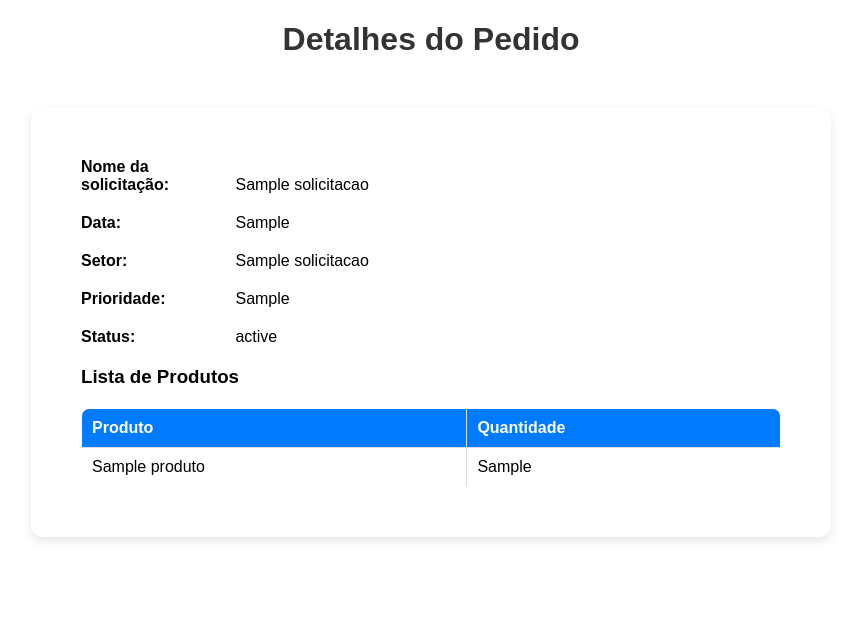
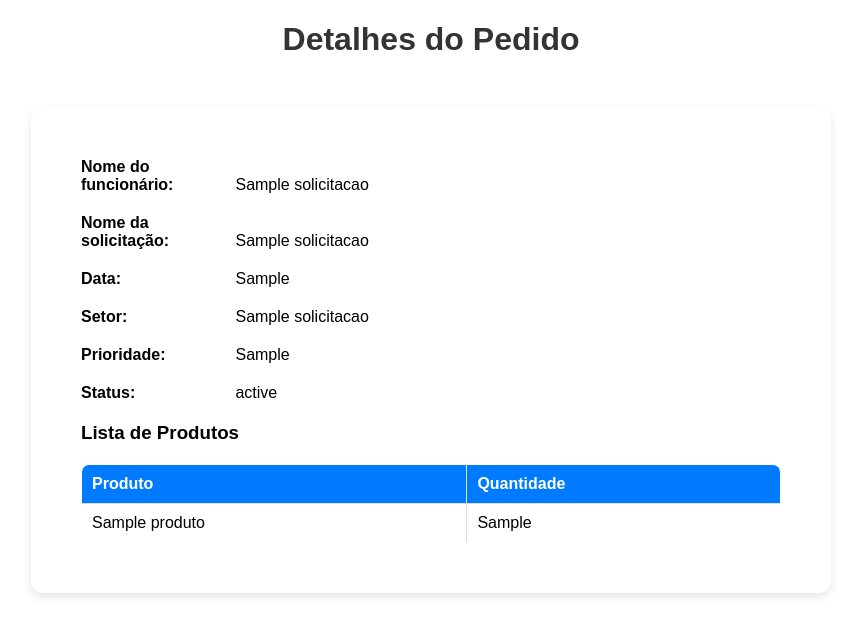
Before and after one commit to DavidSilvaProg/sistemaAgricola, a Flask app: template templates/detalhesSolicitacao.html in a window 1280 px wide. Shown: the part 41-677 px from the top of the page, without its empty margins (209-1070 px from the left). Run offline with Flask 3, Linux system fonts and the light colour scheme; the template is opened without the code that fills it: most values are stand-ins (such as "Sample title", 1, 10 or a date in 2020).

Commit message:
incluido nome do usuario nos detalhes e na lista das solicitções

```diff
--- a/app.py
+++ b/app.py
@@ -95,7 +95,8 @@ class Solicitacao:
                     s.nome_setor,
                     sc.prioridade_solicitacao,
                     sc.status_solicitacao,
-                    sc.data_solicitacao
+                    sc.data_solicitacao,
+                    u.nome_usuario
                 FROM
                     solicitacao_compras sc
                 JOIN setores s ON sc.id_setor = s.id_setor
@@ -214,7 +215,6 @@ def logout():
     session.clear()
     return redirect(url_for('login'))
 
-
 #Página de solicitações de compra
 @app.route('/solicitacoesCompra')
 def solicitacoesCompra():
--- a/templates/detalhesSolicitacao.html
+++ b/templates/detalhesSolicitacao.html
@@ -5,6 +5,11 @@
 
     <div class="container container-cadastro-solicitacao">
         {% for solicitacao in solicitacao %}
+            <div class="info">
+                <strong>Nome do funcionário:</strong>
+                <span id="nome-solicitante">{{ solicitacao.nome_usuario }}</span>
+            </div>
+
             <div class="info">
                 <strong>Nome da solicitação:</strong>
                 <span id="nome-solicitante">{{ solicitacao.nome_solicitacao }}</span>
--- a/templates/solicitacoesCompra.html
+++ b/templates/solicitacoesCompra.html
@@ -10,6 +10,7 @@
             <thead>
                 <tr>
                     <th>ID</th>
+                    <th>Usuário</th>
                     <th>Nome Solicitação</th>
                     <th>Setor</th>
                     <th>Prioridade</th>
@@ -23,6 +24,7 @@
                 {% for pedido in  pedidos %}
                     <tr>
                         <td>{{pedido['id_solicitacao']}}</td>
+                        <td>{{pedido['nome_usuario']}}</td>
                         <td>{{pedido['nome_solicitacao']}}</td>
                         <td>{{pedido['nome_setor']}}</td>
                         <td>{{pedido['prioridade_solicitacao']}}</td>
```
